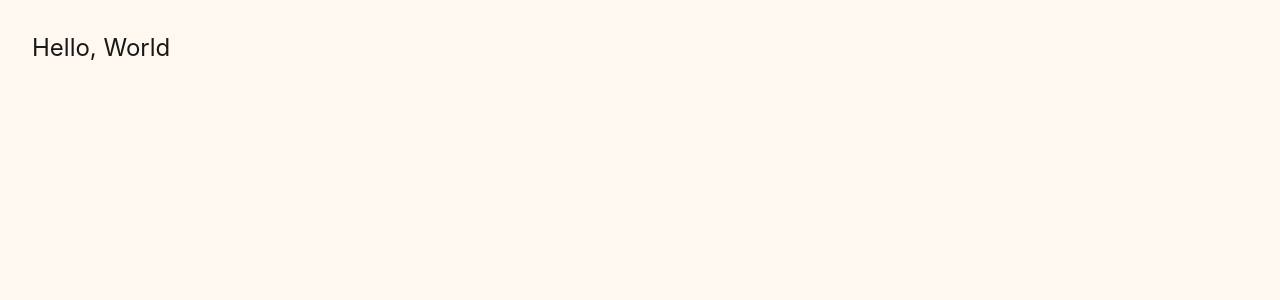
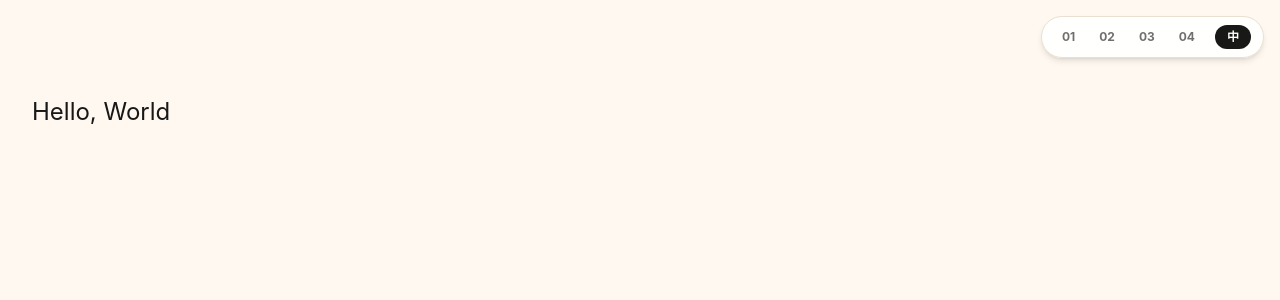
Before and after one commit to hakureijin/letsemojify, a Next.js app: page /en in a window 1280 px wide. Shown: the top 300 px of the page. Built offline with nearby package versions, Linux system fonts and the light colour scheme.

Commit message:
feat: TopNav with language toggle and chapter anchors

```diff
--- a/app/[locale]/page.tsx
+++ b/app/[locale]/page.tsx
@@ -1,6 +1,12 @@
 import { useTranslations } from 'next-intl'
+import { TopNav } from '@/components/TopNav'
 
 export default function Page() {
   const t = useTranslations()
-  return <main className="p-8 text-2xl">{t('hello')}</main>
+  return (
+    <>
+      <TopNav />
+      <main className="p-8 pt-24 text-2xl">{t('hello')}</main>
+    </>
+  )
 }
--- /dev/null
+++ b/components/TopNav.tsx
@@ -0,0 +1,36 @@
+'use client'
+import { useLocale, useTranslations } from 'next-intl'
+import { usePathname, useRouter } from '@/i18n/navigation'
+
+const CHAPTERS = ['ch01', 'ch02', 'ch03', 'ch04'] as const
+
+export function TopNav() {
+  const t = useTranslations('nav')
+  const locale = useLocale() as 'zh' | 'en'
+  const router = useRouter()
+  const pathname = usePathname()
+
+  const otherLocale: 'zh' | 'en' = locale === 'zh' ? 'en' : 'zh'
+  const switchLabel = locale === 'zh' ? 'EN' : '中'
+
+  return (
+    <nav className="fixed top-4 right-4 z-50 flex items-center gap-2 rounded-full bg-white/90 backdrop-blur px-3 py-2 shadow-md border border-[color:var(--line)]">
+      {CHAPTERS.map(ch => (
+        <a
+          key={ch}
+          href={`#${ch}`}
+          className="text-xs font-bold text-[color:var(--muted)] hover:text-[color:var(--ink)] px-2 py-1 rounded-full hover:bg-[color:var(--line)]/40 focus-visible:outline-none focus-visible:ring-2 focus-visible:ring-[color:var(--ink)]/30"
+        >
+          {t(ch)}
+        </a>
+      ))}
+      <button
+        onClick={() => router.replace(pathname, { locale: otherLocale })}
+        className="ml-1 text-xs font-bold bg-[color:var(--ink)] text-white px-3 py-1 rounded-full focus-visible:outline-none focus-visible:ring-2 focus-visible:ring-[color:var(--ink)]/40"
+        aria-label={t('switchLangAria')}
+      >
+        {switchLabel}
+      </button>
+    </nav>
+  )
+}
--- /dev/null
+++ b/i18n/navigation.ts
@@ -0,0 +1,4 @@
+import { createNavigation } from 'next-intl/navigation'
+import { routing } from './routing'
+
+export const { Link, redirect, usePathname, useRouter, getPathname } = createNavigation(routing)
--- a/messages/en.json
+++ b/messages/en.json
@@ -1,3 +1,10 @@
 {
-  "hello": "Hello, World"
+  "hello": "Hello, World",
+  "nav": {
+    "ch01": "01",
+    "ch02": "02",
+    "ch03": "03",
+    "ch04": "04",
+    "switchLangAria": "Switch to Chinese"
+  }
 }
--- a/messages/zh.json
+++ b/messages/zh.json
@@ -1,3 +1,10 @@
 {
-  "hello": "你好，世界"
+  "hello": "你好，世界",
+  "nav": {
+    "ch01": "01",
+    "ch02": "02",
+    "ch03": "03",
+    "ch04": "04",
+    "switchLangAria": "切换到英文"
+  }
 }
```
